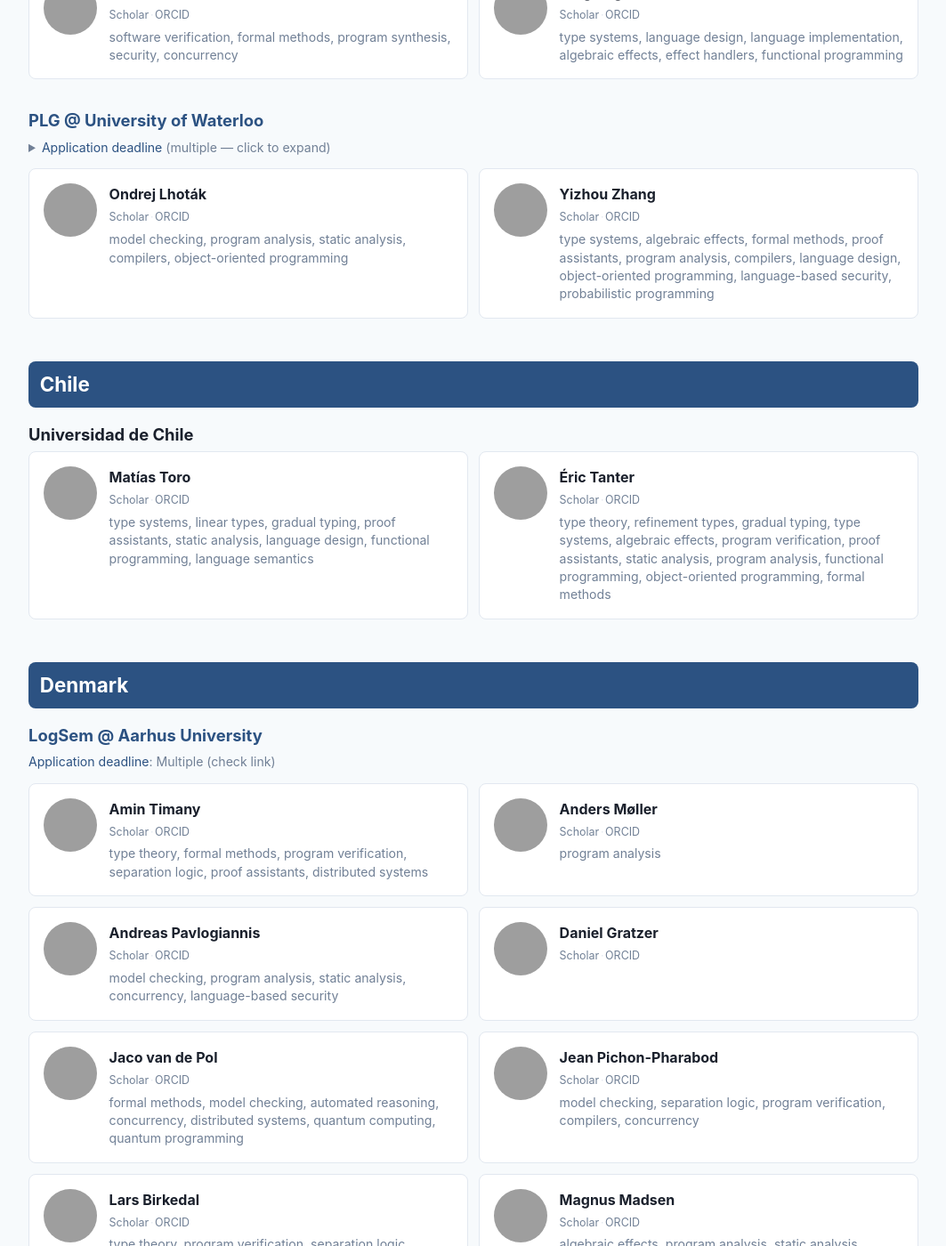
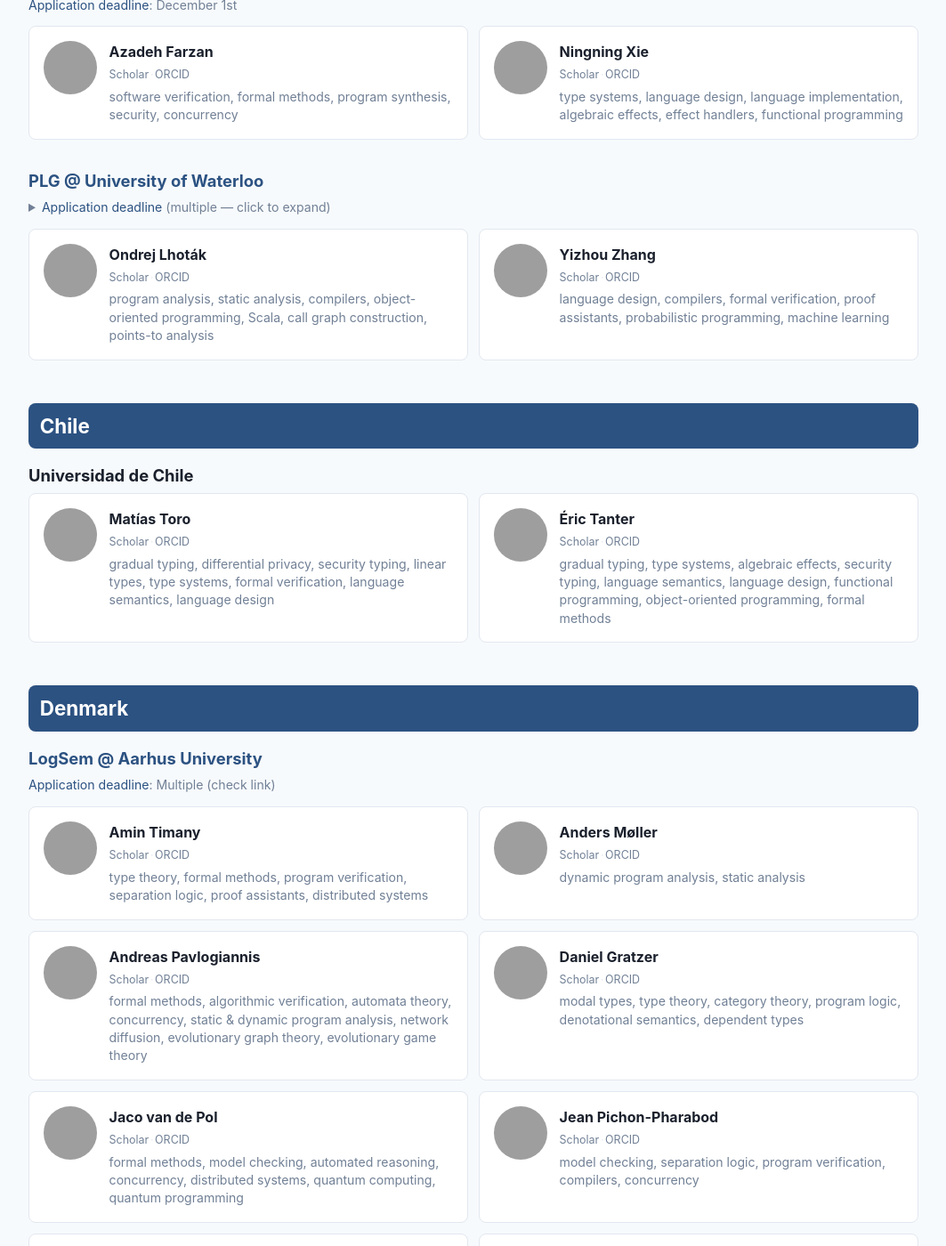
Before and after one commit to leo-ard/phd-applications, a Jekyll site: the page built from index.html, in a window 1280 px wide and 1400 px high, scrolled down 3724 px. Shown: the whole window at 89% size, without its empty margins (108-1171 px from the left). Built offline with Jekyll 4.4.1, drawn with Linux system fonts in a browser that asks for light colours; some of the changed text lies outside the part shown; grey boxes are pictures that could not be loaded.

Commit message:
More tags + fixes

```diff
--- a/_data/directory.yml
+++ b/_data/directory.yml
@@ -96,6 +96,7 @@
       homepage: https://lkovacs.com/
       scholar: https://scholar.google.com/citations?user=X4K5SpIAAAAJ
       orcid: https://orcid.org/0000-0002-8299-2714
+      research: automated reasoning, computer algebra, automated deduction, program verification, formal methods
 - name: Belgium
   universities:
   - name: KU Leuven
@@ -114,10 +115,12 @@
       homepage: https://distrinet.cs.kuleuven.be/people/DominiqueDevriese
       scholar: https://scholar.google.com/citations?user=9vEspiUAAAAJ
       orcid: https://orcid.org/0000-0002-3862-6856
+      research: modal types, dependent types, type theory, functional programming, security, verified compilation, capabilities, formalized ISAs
     - name: Tom Schrijvers
       homepage: https://people.cs.kuleuven.be/~tom.schrijvers
       scholar: https://scholar.google.com/citations?user=JVXShtsAAAAJ
       orcid: https://orcid.org/0000-0001-8771-5559
+      research: functional programming, logic programming, effect handlers, algebraic effects
 - name: Canada
   universities:
   - name: CLG @ McGill University
@@ -206,13 +209,12 @@
       homepage: https://plg.uwaterloo.ca/~olhotak
       scholar: https://scholar.google.com/citations?user=kLg3RgsAAAAJ
       orcid: https://orcid.org/0000-0001-9066-1889
-      research: model checking, program analysis, static analysis, compilers, object-oriented programming
+      research: program analysis, static analysis, compilers, object-oriented programming, Scala, call graph construction, points-to analysis
     - name: Yizhou Zhang
       homepage: https://cs.uwaterloo.ca/~yizhou
       scholar: https://scholar.google.com/citations?user=8n7ZcbwAAAAJ
       orcid: https://orcid.org/0000-0002-8206-4694
-      research: type systems, algebraic effects, formal methods, proof assistants, program analysis, compilers, language design,
-        object-oriented programming, language-based security, probabilistic programming
+      research: language design, compilers, formal verification, proof assistants, probabilistic programming, machine learning
 - name: Chile
   universities:
   - name: Universidad de Chile
@@ -221,14 +223,12 @@
       homepage: https://pleiad.cl/people/mtoro
       scholar: https://scholar.google.com/citations?user=hRPJ-ZIAAAAJ
       orcid: https://orcid.org/0000-0002-5315-0198
-      research: type systems, linear types, gradual typing, proof assistants, static analysis, language design, functional
-        programming, language semantics
+      research: gradual typing, differential privacy, security typing, linear types, type systems, formal verification, language semantics, language design
     - name: Éric Tanter
       homepage: https://pleiad.cl/people/etanter
       scholar: https://scholar.google.com/citations?user=d0LISE4AAAAJ
       orcid: https://orcid.org/0000-0002-7359-890X
-      research: type theory, refinement types, gradual typing, type systems, algebraic effects, program verification, proof
-        assistants, static analysis, program analysis, functional programming, object-oriented programming, formal methods
+      research: gradual typing, type systems, algebraic effects, security typing, language semantics, language design, functional programming, object-oriented programming, formal methods
 - name: Denmark
   universities:
   - name: LogSem @ Aarhus University
@@ -245,16 +245,17 @@
       homepage: https://cs.au.dk/~amoeller
       scholar: https://scholar.google.com/citations?user=Wx0bdN0AAAAJ
       orcid: https://orcid.org/0000-0003-1333-2314
-      research: program analysis
+      research: dynamic program analysis, static analysis
     - name: Andreas Pavlogiannis
       homepage: https://cs.au.dk/~pavlogiannis
       scholar: https://scholar.google.com/citations?user=9QvqaqUAAAAJ
       orcid: https://orcid.org/0000-0002-8943-0722
-      research: model checking, program analysis, static analysis, concurrency, language-based security
+      research: formal methods, algorithmic verification, automata theory, concurrency, static & dynamic program analysis, network diffusion, evolutionary graph theory, evolutionary game theory
     - name: Daniel Gratzer
-      homepage: https://www.au.dk/gratzer@cs.au.dk
+      homepage: https://www.danielgratzer.com/
       scholar: https://scholar.google.com/citations?user=ayQ83fwAAAAJ
       orcid: https://orcid.org/0000-0003-1944-0789
+      research: modal types, type theory, category theory, program logic, denotational semantics, dependent types
     - name: Jaco van de Pol
       homepage: https://cs.au.dk/~jaco
       scholar: https://scholar.google.com/citations?user=gbSSgnkAAAAJ
@@ -311,6 +312,7 @@
     - name: Thomas P. Jensen
       homepage: https://di.ku.dk/english/staff/vip/researchers_pltc/?pure=en/persons/120287
       scholar: https://scholar.google.com/citations?user=AAe9c3sAAAAJ
+      research: static analysis, abstract interpretation, type systems, information flow, security, program analysis, compiler verification
     - name: Troels Henriksen
       homepage: https://hjemmesider.diku.dk/~athas
       scholar: https://scholar.google.com/citations?user=ZRnriNQAAAAJ
@@ -331,6 +333,7 @@
       homepage: https://who.rocq.inria.fr/Albert.Cohen
       scholar: https://scholar.google.com/citations?user=MkKZKAMAAAAJ
       orcid: https://orcid.org/0000-0002-8866-5343
+      research: compilers, program analysis, optimization, computer architecture, hardware-software interface
     - name: Caterina Urban
       homepage: https://caterinaurban.github.io
       scholar: https://scholar.google.com/citations?user=4-u1_HIAAAAJ
@@ -347,7 +350,7 @@
       homepage: http://www.di.ens.fr/~rival
       scholar: https://scholar.google.com/citations?user=YGy_zroAAAAJ
       orcid: https://orcid.org/0000-0002-2875-6171
-      research: static analysis
+      research: static analysis, abstract interpretation, shape analysis, program verification, compiler verification, probabilistic programming
   - name: INRIA
     deadline: Rolling (position-base)
     deadline_url: https://jobs.inria.fr/public/classic/en/offres?filtre=doctorants
@@ -376,9 +379,11 @@
       homepage: https://tabareau.fr
       scholar: https://scholar.google.com/citations?user=BB1iGhUAAAAJ
       orcid: https://orcid.org/0000-0003-3366-2273
+      research: proof assistants, Rocq, type theory, homotopy type theory, language semantics
     - name: Pierre-Marie Pédrot
       homepage: https://www.xn--pdrot-bsa.fr
       orcid: https://orcid.org/0009-0002-8006-6239
+      research: type theory, proof assistants, Rocq, logic, language semantics
     - name: Xavier Leroy
       homepage: https://xavierleroy.org
       scholar: https://scholar.google.com/citations?user=K5yXAeAAAAAJ
@@ -393,6 +398,7 @@
       homepage: https://cambium.inria.fr/~yzakowsk
       scholar: https://scholar.google.com/citations?user=WR3yOasAAAAJ
       orcid: https://orcid.org/0000-0003-4585-6470
+      research: proof assistants, language semantics, compiler verification, concurrency, memory models, interactive theorem proving, Rocq
 - name: Germany
   universities:
   - name: CISPA Helmholtz Center
@@ -412,6 +418,7 @@
       homepage: https://pl.ipd.kit.edu/erdweg.php
       scholar: https://scholar.google.com/citations?user=2jCQrk4AAAAJ
       orcid: https://orcid.org/0000-0002-1974-5956
+      research: static analysis, abstract interpretation, incremental computation, domain-specific languages, program analysis, soundness
   - name: Max Planck Society
     deadline:
     - 'MPI-SWS: Dec 31 / Mar 31 / Jun 30 / Sep 30'
@@ -429,10 +436,12 @@
       homepage: http://www.mpi-sws.org/~dg
       scholar: https://scholar.google.com/citations?user=BCXxazwAAAAJ
       orcid: https://orcid.org/0000-0002-0888-3093
+      research: security, privacy, type systems, information flow, separation logic, logic, incremental computation
     - name: Derek Dreyer
       homepage: https://www.mpi-sws.org/~dreyer
       scholar: https://scholar.google.com/citations?user=1_c89uMAAAAJ
       orcid: https://orcid.org/0000-0002-3884-6867
+      research: separation logic, type systems, Rust, memory models, concurrency, compiler verification, dependent types, language semantics, modularity
     - name: Georg Zetzsche
       homepage: http://zetzsche.xyz
       scholar: https://scholar.google.com/citations?user=BHNdXKxbM-8C
@@ -441,7 +450,7 @@
     - name: Gilles Barthe
       homepage: https://gbarthe.github.io
       orcid: https://orcid.org/0000-0002-3853-1777
-      research: program verification
+      research: program verification, relational verification, security, cryptography, differential privacy, formal methods, logic
     - name: Rupak Majumdar
       homepage: https://www.mpi-sws.org/~rupak
       scholar: https://scholar.google.com/citations?user=COuXyKwAAAAJ
@@ -451,13 +460,14 @@
       homepage: http://www.mpi-sws.org/~viktor
       scholar: https://scholar.google.com/citations?user=kysdyH4AAAAJ
       orcid: https://orcid.org/0000-0001-8436-0334
+      research: memory models, concurrency, separation logic, program verification, model checking, compiler verification, proof assistants, non-volatile memory, language semantics
   - name: RWTH Aachen University
     professors:
     - name: Joost-Pieter Katoen
       homepage: http://www-i2.informatik.rwth-aachen.de/~katoen
       scholar: https://scholar.google.com/citations?user=yjjO5_oAAAAJ
       orcid: https://orcid.org/0000-0002-6143-1926
-      research: model checking, concurrency, probabilistic programming
+      research: model checking, concurrency, probabilistic programming, formal methods, language semantics
   - name: Saarland University
     professors:
     - name: Benjamin Lucien Kaminski
@@ -476,6 +486,7 @@
       homepage: https://www.tcs.cs.tu-bs.de/group/meyer
       scholar: https://scholar.google.com/citations?user=zRo3ZJ4AAAAJ
       orcid: https://orcid.org/0000-0001-8495-671X
+      research: formal verification, automata theory, concurrency, memory models, game theory, language semantics
   - name: PG @ TU Darmstadt
     url: https://programming-group.com/
     professors:
@@ -526,6 +537,7 @@
       homepage: https://dimitro.gr
       scholar: https://scholar.google.com/citations?user=ryow8hIAAAAJ
       orcid: https://orcid.org/0000-0002-5061-9018
+      research: software engineering, security, program analysis
     - name: Yannis Smaragdakis
       homepage: https://yanniss.github.io
       scholar: https://scholar.google.com/citations?user=XCJuXcgAAAAJ
@@ -585,7 +597,7 @@
       homepage: http://robbertkrebbers.nl
       scholar: https://scholar.google.com/citations?user=8JmcliwAAAAJ
       orcid: https://orcid.org/0000-0002-1185-5237
-      research: program verification, separation logic, static analysis, concurrency
+      research: program verification, separation logic, static analysis, langauge semantics
   - name: PL Group @ TU Delft
     url: https://pl.ewi.tudelft.nl/
     professors:
@@ -598,10 +610,12 @@
       homepage: http://casperbp.net
       scholar: https://scholar.google.com/citations?user=cK5ddQ4AAAAJ
       orcid: https://orcid.org/0000-0003-0622-7639
+      research: domain-specific languages, language design, metaprogramming, algebraic effects, language semantics
     - name: Jesper Cockx
       homepage: https://jesper.sikanda.be
       scholar: https://scholar.google.com/citations?user=RIE9Ge8AAAAJ
       orcid: https://orcid.org/0000-0003-3862-4073
+      research: dependent types, type theory, Agda, proof assistants
     - name: Soham Chakraborty
       homepage: https://www.st.ewi.tudelft.nl/sschakraborty
       scholar: https://scholar.google.com/citations?user=CJgbWuwAAAAJ
@@ -708,10 +722,13 @@
       homepage: https://ilyasergey.net/
       scholar: https://scholar.google.com/citations?user=oCIeffUAAAAJ
       orcid: https://orcid.org/0000-0003-4250-5392
+      research: program verification, distributed systems, program synthesis, proof assistants, Lean
+      taking_students: 'yes'
     - name: Umang Mathur
       homepage: https://www.comp.nus.edu.sg/~umathur
       scholar: https://scholar.google.com/citations?user=6rB8UjgAAAAJ
       orcid: https://orcid.org/0000-0002-7610-0660
+      research: concurrency, formal methods, hardware design, program analysis, automata theory, program synthesis, logic
 - name: South Korea
   universities:
   - name: DGIST
@@ -1418,7 +1435,7 @@
       homepage: http://cs-people.bu.edu/gaboardi
       scholar: https://scholar.google.com/citations?user=5b8D1MgAAAAJ
       orcid: https://orcid.org/0000-0002-5235-7066
-      research: formal methods, security
+      research: formal methods, differential privacy, refinement types, dependent types, type systems, sensitivity analysis
   - name: PLT @ Brown University
     url: https://cs.brown.edu/research/plt/
     deadline: December 15th
@@ -1447,7 +1464,7 @@
       homepage: http://heather.miller.am
       scholar: https://scholar.google.com/citations?user=dpghk3cAAAAJ
       orcid: https://orcid.org/0000-0002-2059-5406
-      research: distributed systems
+      research: distributed systems, concurrency, type systems, functional programming, eventual consistency, edge computing, serialization, Scala
     - name: Jan Hoffmann
       homepage: http://www.cs.cmu.edu/~janh
       scholar: https://scholar.google.com/citations?user=0Kvq4bUAAAAJ
@@ -1473,7 +1490,7 @@
       homepage: http://www.umut-acar.org
       scholar: https://scholar.google.com/citations?user=wJ4NywgAAAAJ
       orcid: https://orcid.org/0000-0002-2623-4986
-      research: concurrency, quantum computing
+      research: formal methods, concurrency, parallel programming, quantum computing, self-adjusting computation, machine learning
   - name: PL @ Cornell University
     url: http://pl.cs.cornell.edu/
     deadline: December 15th
@@ -1483,11 +1500,12 @@
       homepage: http://adriansampson.net
       scholar: https://scholar.google.com/citations?user=Bq50aCUAAAAJ
       orcid: https://orcid.org/0000-0003-0837-8924
+      research: computer architecture, hardware-software interface, approximate computing, compilers, hardware design
     - name: Alexandra Silva
-      homepage: https://alexandrasilva.org/#/main.html
+      homepage: https://alexandrasilva.org/
       scholar: https://scholar.google.com/citations?user=Vgu38TgAAAAJ
       orcid: https://orcid.org/0000-0001-5014-9784
-      research: formal methods
+      research: category theory, automata theory, Kleene algebra, language semantics, formal verification, automata learning
     - name: Andrew C. Myers
       homepage: http://www.cs.cornell.edu/andru
       scholar: https://scholar.google.com/citations?user=ovlpa_IAAAAJ
@@ -1498,6 +1516,12 @@
       homepage: http://www.cs.cornell.edu/~jgm
       scholar: https://scholar.google.com/citations?user=Dswus94AAAAJ
       research: type systems, compilers, memory management, language-based security, formal methods
+    - name: Sorin Lerner
+      homepage: https://www.cs.cornell.edu/~lerner/
+      scholar: https://scholar.google.com/citations?user=C6Pd5zoAAAAJ
+      orcid: https://orcid.org/0000-0003-3957-0628
+      research: program verification, security, privacy, HCI, live programming, program synthesis, automated theorem proving, machine learning for proofs, web security
+      taking_students: 'yes'
     - name: Justin Hsu
       homepage: https://justinh.su
       scholar: https://scholar.google.com/citations?user=HsfKE0sAAAAJ
@@ -1732,6 +1756,7 @@
     - name: Benjamin Delaware
       homepage: https://www.cs.purdue.edu/homes/bendy
       scholar: https://scholar.google.com/citations?user=VS21MfgAAAAJ
+      research: proof assistants, type systems, automated reasoning, program synthesis, Rocq
       orcid: https://orcid.org/0000-0002-1016-6261
     - name: Milind Kulkarni
       homepage: https://engineering.purdue.edu/~milind
@@ -1790,6 +1815,7 @@
     - name: Eric Koskinen
       homepage: http://www.erickoskinen.com
       scholar: https://scholar.google.com/citations?user=XUhd_LwAAAAJ
+      research: formal methods, concurrency, program verification, distributed systems
       orcid: https://orcid.org/0000-0001-7363-634X
     - name: Michael Greenberg
       homepage: https://mgree.github.io
@@ -1800,11 +1826,12 @@
     url: https://tupl.cs.tufts.edu/
     professors:
     - name: Guannan Wei
-      homepage: https://engineering.tufts.edu/cs/people/faculty/guannan-wei
+      homepage: https://continuation.passing.style/
       scholar: https://scholar.google.com/citations?user=b_6L2goAAAAJ
+      research: type systems, program analysis, program verification, compilers, metaprogramming
       orcid: https://orcid.org/0000-0002-3150-2033
     - name: Jeffrey S. Foster
-      homepage: http://www.cs.umd.edu/~jfoster
+      homepage: https://www.cs.tufts.edu/~jfoster/
       scholar: https://scholar.google.com/citations?user=QWPwfsgAAAAJ
       orcid: https://orcid.org/0000-0001-8043-1166
       research: program analysis, static analysis, program synthesis, compilers, language-based security, formal methods
@@ -1904,10 +1931,6 @@
       scholar: https://scholar.google.com/citations?user=H3wb878AAAAJ
       orcid: https://orcid.org/0000-0002-1802-9421
       research: refinement types, model checking, program analysis, compilers
-    - name: Sorin Lerner
-      homepage: http://cseweb.ucsd.edu/~lerner
-      scholar: https://scholar.google.com/citations?user=C6Pd5zoAAAAJ
-      orcid: https://orcid.org/0000-0003-3957-0628
   - name: Univ. of California - Santa Barbara
     url: https://cs.ucsb.edu/
     deadline: December 15th
@@ -1916,12 +1939,12 @@
     - name: Ben Hardekopf
       homepage: http://www.cs.ucsb.edu/~benh
       orcid: https://orcid.org/0009-0008-1199-6129
+      research: program analysis, static analysis, formal verification, security, hardware design, CS education, language design
     - name: Yu Feng
       homepage: http://fredfeng.github.io
       scholar: https://scholar.google.com/citations?user=urQ9fNgAAAAJ
       orcid: https://orcid.org/0000-0003-1000-1229
-      research: type theory, refinement types, type systems, formal methods, automated reasoning, program verification, static
-        analysis, program analysis, program synthesis, compilers, language semantics
+      research: program synthesis, type theory, constraint solving, formal verification, zero-knowledge proofs, compilers, smart contracts, security, program analysis
   - name: Univ. of California - Santa Cruz
     url: https://lsd.ucsc.edu/
     deadline: January 5
@@ -1937,19 +1960,18 @@
       homepage: https://users.soe.ucsc.edu/~lkuper
       scholar: https://scholar.google.com/citations?user=TNqlmxEAAAAJ
       orcid: https://orcid.org/0000-0002-1374-7715
-      research: refinement types, type systems, algebraic effects, separation logic, language design, functional programming,
-        parallel programming, concurrency, distributed systems, program verification
+      research: distributed systems, choreographic programming, refinement types, dependent types, concurrency, causal consistency, formal verification, functional programming, Rust
     - name: Mohsen Lesani
       homepage: https://mohsenlesani.github.io
       scholar: https://scholar.google.com/citations?user=cVLicJYAAAAJ
       orcid: https://orcid.org/0000-0002-3165-2322
-      research: type systems, static analysis, program synthesis, compilers, language design, domain specific languages, object-oriented
-        programming, concurrency, parallel programming, distributed systems, program verification, formal methods
+      research: distributed systems, program synthesis, formal verification, domain-specific languages, type systems, concurrency, memory models, RDMA, smart contracts, program analysis
       taking_students: 'yes'
     - name: Tyler Sorensen
       homepage: https://users.soe.ucsc.edu/~tsorensen
       scholar: https://scholar.google.com/citations?user=Ax7ebzoAAAAJ
       orcid: https://orcid.org/0000-0003-1646-7935
+      research: heterogeneous architectures, memory models, operational semantics, axiomatic semantics, empirical testing, model checking, auto-tuning, domain-specific languages
   - name: Univ. of Illinois at Urbana-Champaign
     url: https://siebelschool.illinois.edu/
     deadline: December 15th
@@ -2040,6 +2062,7 @@
     - name: Lukasz Ziarek
       homepage: https://cse.buffalo.edu/~lziarek
       scholar: https://scholar.google.com/citations?user=hKkEZ7oAAAAJ
+      research: language design, compilers, runtime systems, concurrency, software engineering
       orcid: https://orcid.org/0000-0003-4353-1998
     - name: Qianchuan Ye
       homepage: https://cse.buffalo.edu/~qcye
@@ -2070,7 +2093,8 @@
       scholar: https://scholar.google.com/citations?user=5qSIhVkAAAAJ
       orcid: https://orcid.org/0000-0002-0757-4600
       research: program analysis, software verification, systems
-  - name: University of Colorado Boulder
+  - name: CUPLV @ University of Colorado Boulder
+    url: https://plv.colorado.edu/
     deadline: December 15th
     professors:
     - name: Bor-Yuh Evan Chang
@@ -2151,6 +2175,8 @@
       homepage: https://mhicks.me
       scholar: https://scholar.google.com/citations?user=Gggzp7UAAAAJ
       orcid: https://orcid.org/0000-0002-2759-9223
+      research: security, fuzzing, property-based testing, domain-specific languages, quantum computing, compiler verification, Rust, information flow, type systems
+      taking_students: 'yes'
     - name: Stephanie Weirich
       homepage: https://www.cis.upenn.edu/~sweirich
       orcid: https://orcid.org/0000-0002-6756-9168
@@ -2190,6 +2216,7 @@
     - name: John Regehr
       homepage: http://www.cs.utah.edu/~regehr
       scholar: https://scholar.google.com/citations?user=yCv02hMAAAAJ
+      research: compiler optimization, software testing, formal verification, LLVM, random testing
       orcid: https://orcid.org/0000-0001-7025-4610
     - name: Matthew Flatt
       homepage: http://www.cs.utah.edu/~mflatt
```
Also changed, not shown: README.md.
